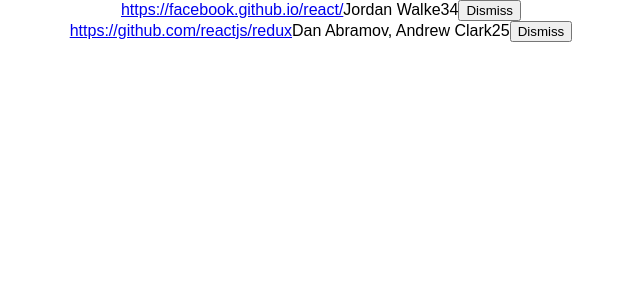
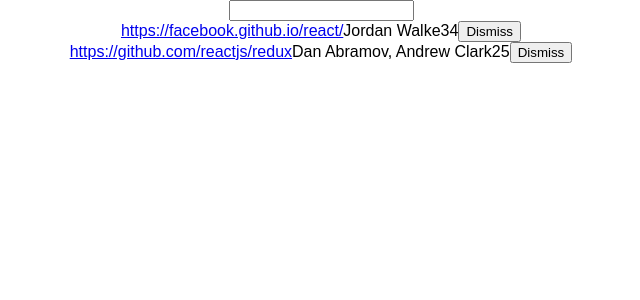
Before and after one commit to eqlz/hackernews, a React (Create React App) app: page / in a window 1280 px wide. Shown: the top 300 px of the page, without its empty margins (319-959 px from the left). Built offline with nearby package versions, Linux system fonts and the light colour scheme.

Commit message:
Add input field allowing to search posts

```diff
--- a/src/App.js
+++ b/src/App.js
@@ -20,24 +20,35 @@
   },
 ];
 
+// readable way to write isSearched()
+// function isSearched(searchTerm) {
+//   return function(item) {
+//     return item.title.toLowerCase().includes(searchTerm.toLowerCase());
+//   }
+// }
+
+// concise way to write isSearched()
+const isSearched = searchTerm => item =>
+  item.title.toLowerCase().includes(searchTerm.toLowerCase());
+
 class App extends Component {
   constructor(props) {
     super(props);
 
     this.state = {
-      list,
+      list: list,
+      searchTerm: ''
     };
 
+    this.onSearchChange = this.onSearchChange.bind(this);
     this.onDismiss = this.onDismiss.bind(this);
   }
 
+  onSearchChange(event) {
+    this.setState({searchTerm: event.target.value});
+  }
+
   onDismiss(id) {
-    /*
-      function isNotId(item) {
-        return item.objectID !== id;
-      }
-     */
-    // const isNotId = item => item.objectID !== id;
     const updatedList = this.state.list.filter(item => {
       return item.objectID !== id;
     });
@@ -47,7 +58,14 @@
   render() {
     return (
       <div className="App">
-        {this.state.list.map(item =>
+      <form action="">
+        <input
+          type="text"
+          onChange={this.onSearchChange}
+        />
+      </form>
+        {this.state.list.filter(isSearched(this.state.searchTerm)).map(item => {
+          return (
             <div key={item.objectID}>
               <span>
                 <a href={item.url}>{item.url}</a>
@@ -58,13 +76,14 @@
 
               <span>
                 <button onClick={() => this.onDismiss(item.objectID)}
-                        type="button">
+                        type="button"
+                >
                   Dismiss
                 </button>
               </span>
-
             </div>
-          )}
+          )
+        })}
       </div>
     );
   }
```
